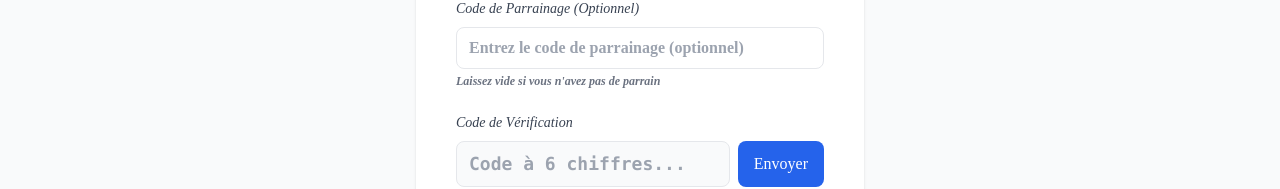
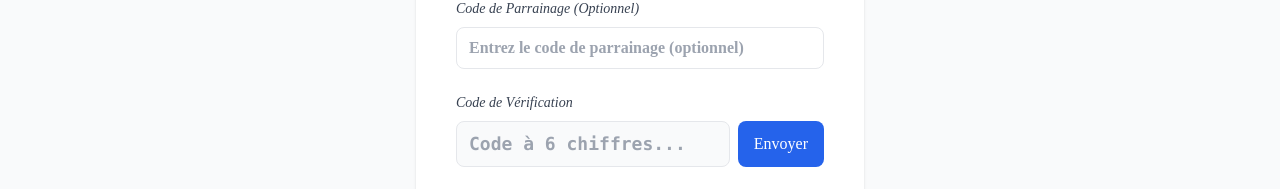
Before and after one commit to arthurdagnon0-art/alisher, a React (Vite) app: page / in a window 1280 px wide. Both pictures are taken after a click on the button "Inscrivez-vous". Shown: the part 535-724 px from the top of the page. Built offline with nearby package versions, Linux system fonts and the light colour scheme; no server answers.

Commit message:
Updated RegisterForm.tsx

```diff
--- a/src/components/RegisterForm.tsx
+++ b/src/components/RegisterForm.tsx
@@ -156,7 +156,7 @@ export const RegisterForm: React.FC<RegisterFormProps> = ({ onRegister, onSwitch
                 className="w-full px-3 py-2 border rounded-lg focus:ring-2 focus:ring-blue-500 focus:border-blue-500"
                 placeholder="Entrez le code de parrainage (optionnel)"
               />
-              <p className="text-xs text-gray-500 mt-1">Laissez vide si vous n'avez pas de parrain</p>
+
             </div>
 
             <div>
```
